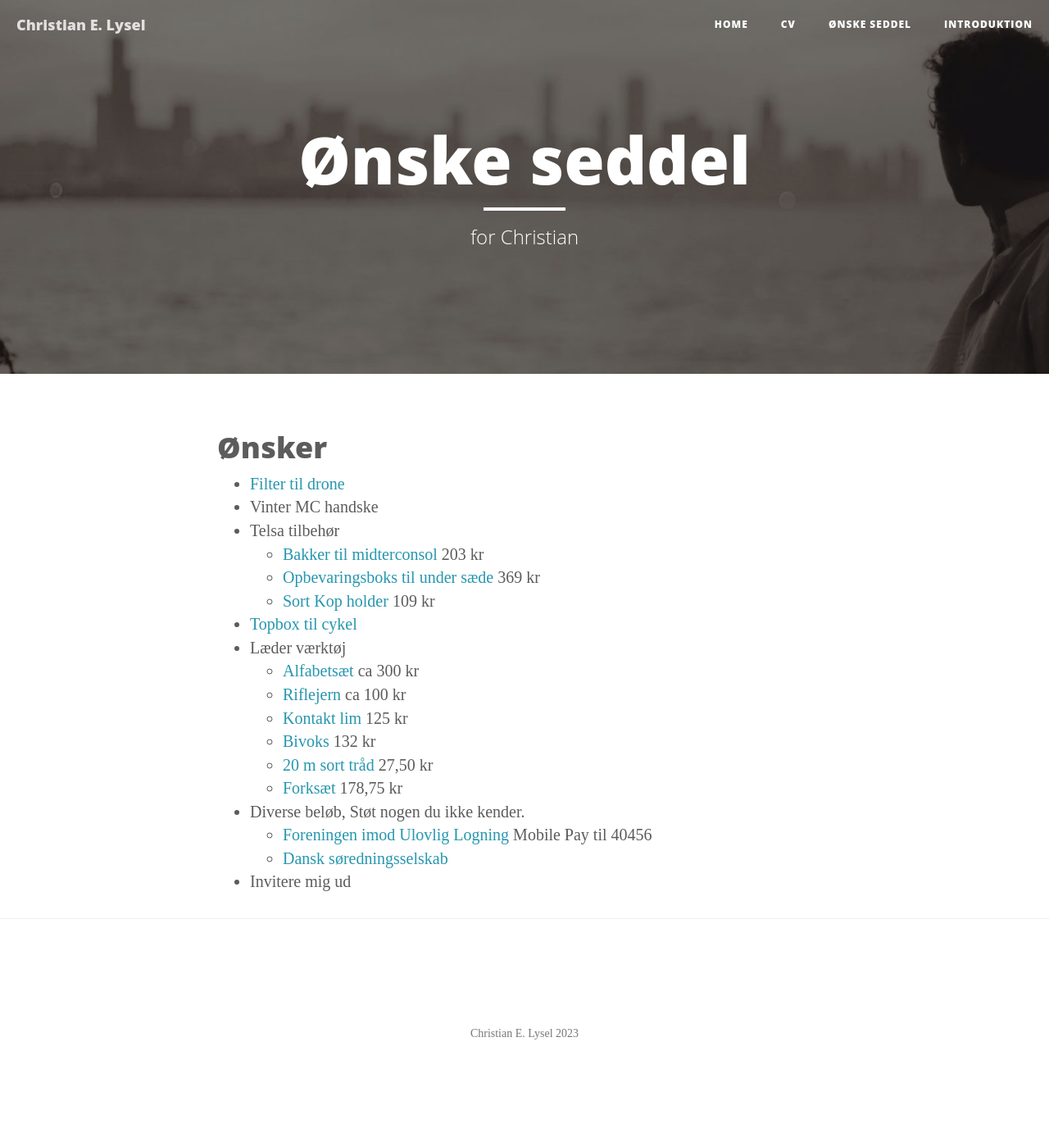
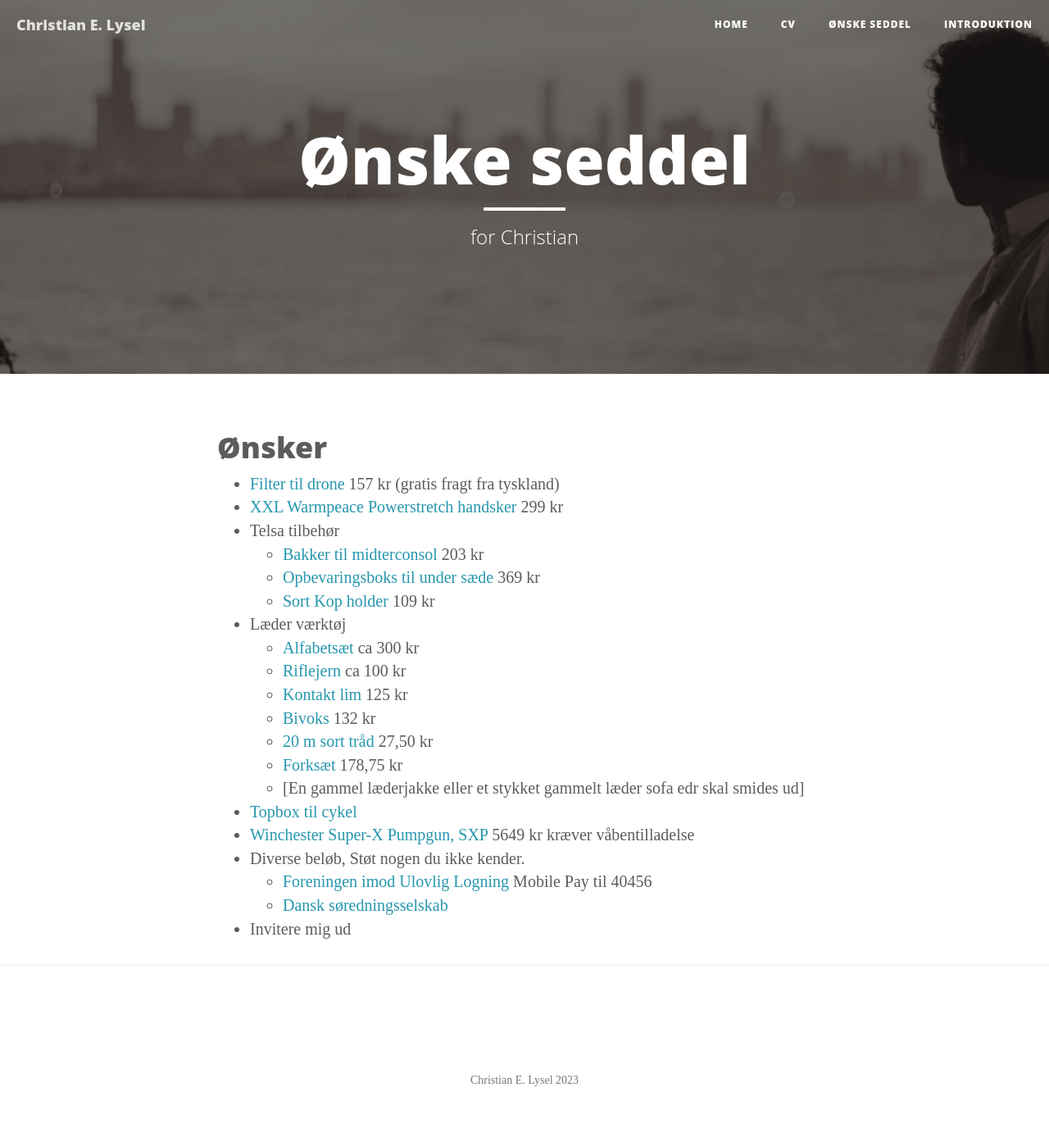
Before and after one commit to clysel/christian.lysel.net, a Jekyll site: the page built from gave.markdown, in a window 1280 px wide. Shown: the whole page at 82% size. Built offline with Jekyll 4.4.1, drawn with Linux system fonts in a browser that asks for light colours; before the commit the page ends 1336 px from its top, so only the background shows below that.

Commit message:
Update gave.markdown

```diff
--- a/gave.markdown
+++ b/gave.markdown
@@ -6,13 +6,12 @@ header-img: "img/about-bg.jpg"
 ---
 # Ønsker
 
-* [Filter til drone](https://www.amazon.de/dp/B0B18KHLF8/?tag=prdk-ce0d-21&creative=22662&creativeASIN=B0B2PGXBC6&linkCode=df0&th=1)
-* Vinter MC handske
+* [Filter til drone](https://www.amazon.de/dp/B0B18KHLF8/?tag=prdk-ce0d-21&creative=22662&creativeASIN=B0B2PGXBC6&linkCode=df0&th=1) 157 kr (gratis fragt fra tyskland)
+* [XXL Warmpeace Powerstretch handsker](https://www.spejdersport.dk/warmpeace-powerstretch-handsker-gloves-sort) 299 kr
 * Telsa tilbehør
   * [Bakker til midterconsol](https://shop.tesla.com/da_dk/product/model-3_y-bakker-til-midterkonsollen) 203 kr
   * [Opbevaringsboks til under sæde](https://greencargear.dk/vare/opbevaringsboks-tesla-model-y) 369 kr
   * [Sort Kop holder](https://greencargear.dk/vare/tesla_kopholder) 109 kr
-* [Topbox til cykel](https://www.xlmoto.dk/product/topboks-xlmoto-pronto-30l_pid-PIA-174059)
 * Læder værktøj
   * [Alfabetsæt](https://www.laederiet.dk/shop/381-alfabet--og-talsaet/7321-alfabet-og-talsaet-8134/) ca 300 kr
   * [Riflejern](https://www.laederiet.dk/shop/275-riflejern-mm/5188-riflejern-justerbart-/) ca 100 kr
@@ -20,6 +19,9 @@ header-img: "img/about-bg.jpg"
   * [Bivoks](https://www.laederiet.dk/shop/193-traad/5362-bivoks-til-traad/) 132 kr
   * [20 m sort tråd](https://www.laederiet.dk/shop/193-traad/5352-kunstsenetraad-nr-1/) 27,50 kr
   * [Forksæt](https://www.laederiet.dk/shop/170-forke-og-syle/5156-forkesaet/) 178,75 kr
+  * [En gammel læderjakke eller et stykket gammelt læder sofa edr skal smides ud]
+* [Topbox til cykel](https://www.xlmoto.dk/product/topboks-xlmoto-pronto-30l_pid-PIA-174059)
+* [Winchester Super-X Pumpgun, SXP](https://vaabensmeden.dk/shop/jagt/haglvaaben/pumpgun/winchester-sxp/) 5649 kr kræver våbentilladelse
 * Diverse beløb, Støt nogen du ikke kender.
   * [Foreningen imod Ulovlig Logning](https://ulovliglogning.dk/#wannahelp) Mobile Pay til 40456
   * [Dansk søredningsselskab](https://dsrs.dk/stot-os)
```
